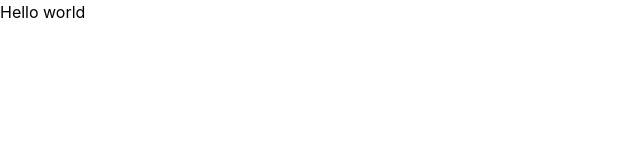
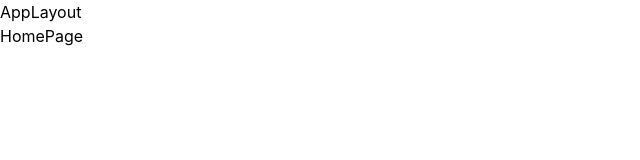
Before and after one commit to luongngocsontung/search-demo, a React (Vite) app: page / in a window 1280 px wide. Shown: the top 160 px of the page, without its empty margins (0-640 px from the left). Built offline with nearby package versions, Linux system fonts and the light colour scheme.

Commit message:
Add react-router-dom

```diff
--- a/package.json
+++ b/package.json
@@ -11,7 +11,8 @@
   },
   "dependencies": {
     "react": "^18.0.0",
-    "react-dom": "^18.0.0"
+    "react-dom": "^18.0.0",
+    "react-router-dom": "^7.2.0"
   },
   "devDependencies": {
     "@eslint/js": "^9.19.0",
--- a/src/App.tsx
+++ b/src/App.tsx
@@ -1,5 +1,8 @@
+import { RouterProvider } from "react-router-dom";
+import { router } from "./routes";
+
 function App() {
-  return <>Hello world</>;
+  return <RouterProvider router={router} />;
 }
 
 export default App;
--- /dev/null
+++ b/src/components/AppLayout/AppLayout.tsx
@@ -0,0 +1,12 @@
+import { Outlet } from "react-router-dom";
+
+const AppLayout = () => {
+  return (
+    <div>
+      AppLayout
+      <Outlet />
+    </div>
+  );
+};
+
+export default AppLayout;
--- /dev/null
+++ b/src/components/AppLayout/index.ts
@@ -0,0 +1,3 @@
+import AppLayout from "./AppLayout";
+
+export default AppLayout;
--- /dev/null
+++ b/src/routes.tsx
@@ -0,0 +1,15 @@
+import { createBrowserRouter } from "react-router-dom";
+import AppLayout from "./components/AppLayout";
+import HomePage from "./views/HomePage";
+import NotFoundPage from "./views/NotFoundPage";
+
+export const router = createBrowserRouter([
+  {
+    path: "/",
+    element: <AppLayout />,
+    children: [
+      { path: "/", element: <HomePage /> },
+      { path: "*", element: <NotFoundPage /> },
+    ],
+  },
+]);
--- /dev/null
+++ b/src/views/HomePage/HomePage.tsx
@@ -0,0 +1,5 @@
+const HomePage = () => {
+  return <div>HomePage</div>;
+};
+
+export default HomePage;
--- /dev/null
+++ b/src/views/HomePage/index.ts
@@ -0,0 +1,3 @@
+import HomePage from "./HomePage";
+
+export default HomePage;
--- /dev/null
+++ b/src/views/NotFoundPage/NotFoundPage.tsx
@@ -0,0 +1,5 @@
+const NotFoundPage = () => {
+  return <div>NotFoundPage</div>;
+};
+
+export default NotFoundPage;
--- /dev/null
+++ b/src/views/NotFoundPage/index.ts
@@ -0,0 +1,3 @@
+import NotFoundPage from "./NotFoundPage";
+
+export default NotFoundPage;
```
Also changed, not shown: 1 other file (tests, documents, lock files or other folders).
